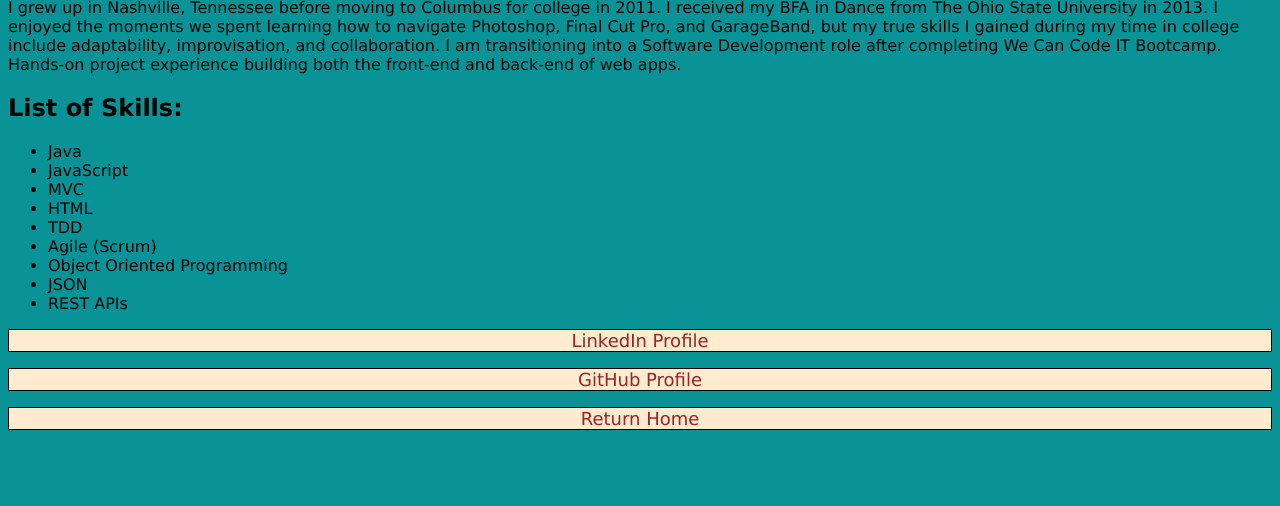
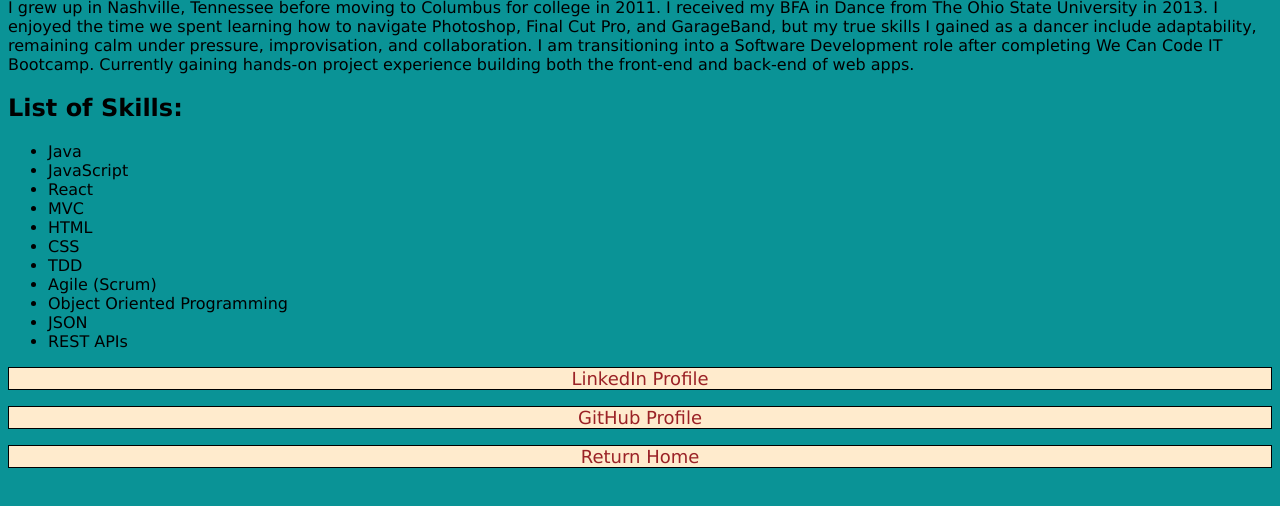
Before and after one commit to cheyenneabel/cheyenneabel.github.io, a plain HTML site: page aboutme.html in a window 1280 px wide. Shown: the part 102-608 px from the top of the page. Drawn offline with Linux system fonts and the light colour scheme.

Commit message:
updated projects

```diff
--- a/aboutme.html
+++ b/aboutme.html
@@ -12,18 +12,20 @@
     <h1>About Me</h1>
     <div class="item1"><img src="links-and-images/images/dancing.jpeg" alt="Dancing"></div>
     <div class="item2"> I grew up in Nashville, Tennessee before moving to Columbus for college in 2011. I received my
-        BFA in Dance from The Ohio State University in 2013. I enjoyed the moments we spent learning
-        how to navigate Photoshop, Final Cut Pro, and GarageBand, but my true skills I gained during my time in college
-        include adaptability, improvisation, and collaboration. I am transitioning into a Software Development
-        role after completing We Can Code IT Bootcamp. Hands-on project experience
+        BFA in Dance from The Ohio State University in 2013. I enjoyed the time we spent learning
+        how to navigate Photoshop, Final Cut Pro, and GarageBand, but my true skills I gained as a dancer
+        include adaptability, remaining calm under pressure, improvisation, and collaboration. I am transitioning into a Software Development
+        role after completing We Can Code IT Bootcamp. Currently gaining hands-on project experience
         building both the front-end and back-end of web apps.</div>
     <div class="item3">
     <h2>List of Skills:</h2>
         <ul>
         <li>Java</li>
         <li>JavaScript</li>
+        <li>React</li>
         <li>MVC</li>
         <li>HTML</li>
+        <li>CSS</li>
         <li>TDD</li>
         <li>Agile (Scrum)</li>
         <li>Object Oriented Programming</li>
```
Also changed, not shown: projects.html (+9 -1 lines), links-and-images/images/donutmaker.png (added), 1 other file.
